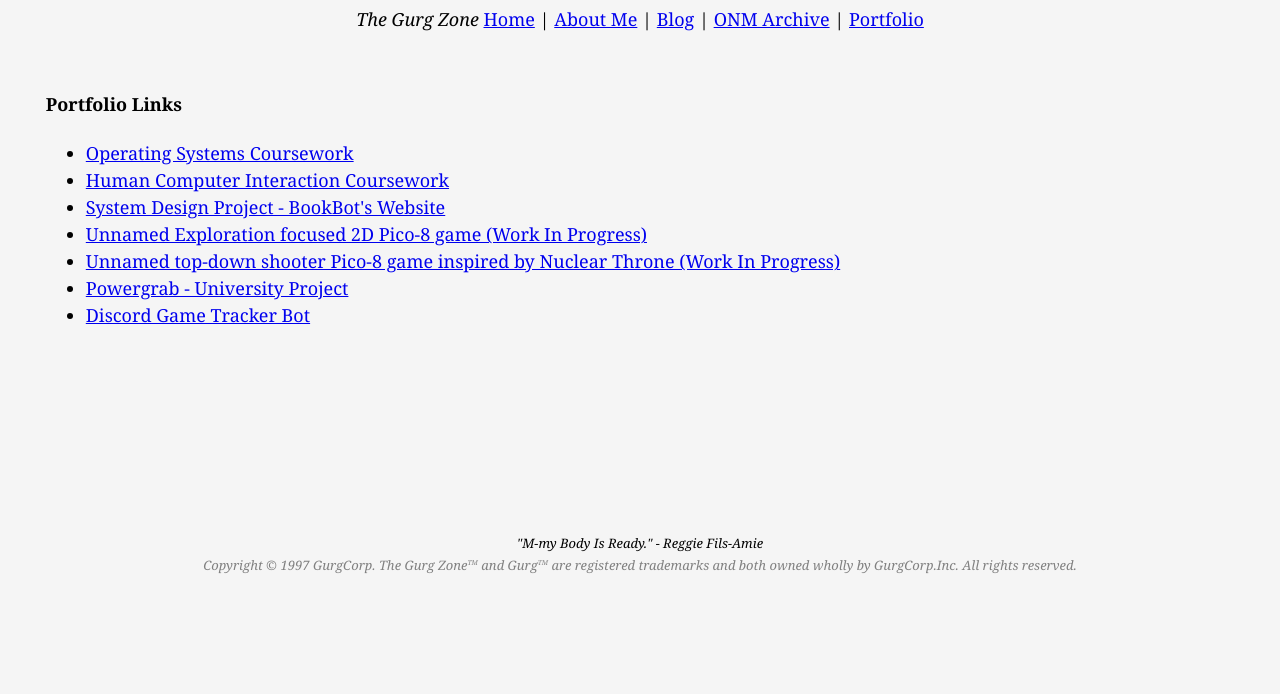
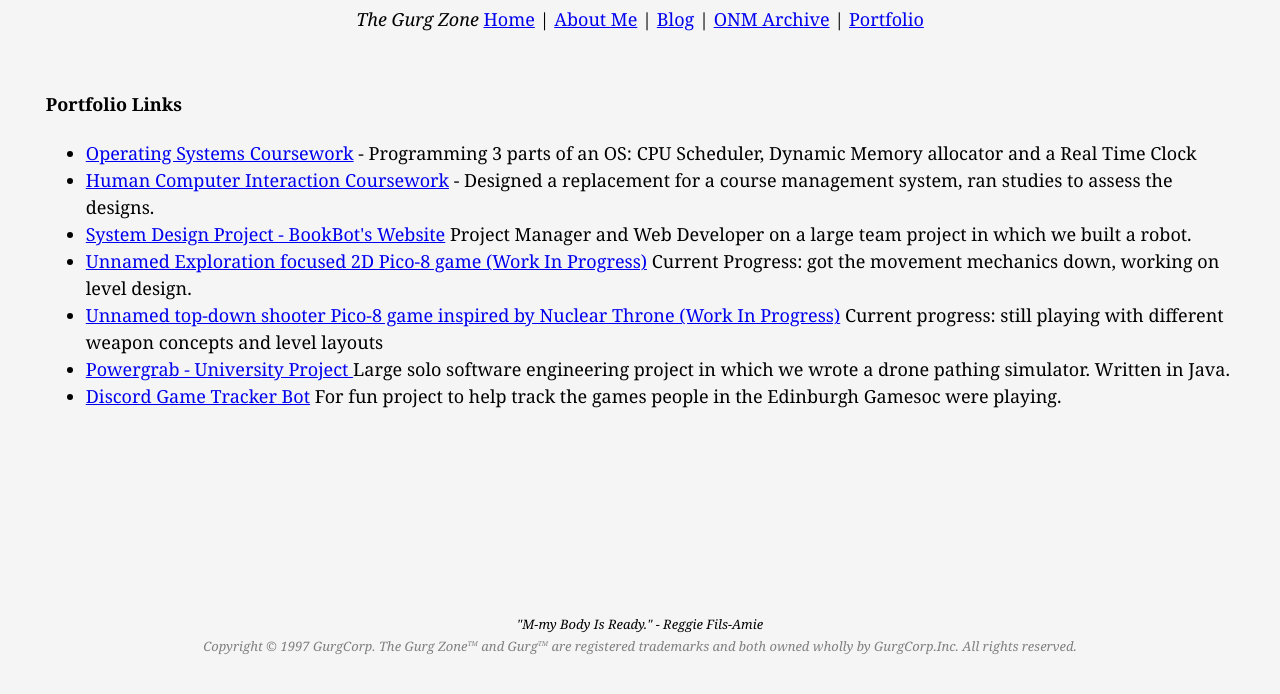
Before and after one commit to GreigHuth/greighuth.github.io, a Jekyll site: the page built from portfolio.html, in a window 1280 px wide. Shown: the top 694 px of the page. Built offline with Jekyll 4.4.1, drawn with Linux system fonts in a browser that asks for light colours.

Commit message:
Update portfolio.html

```diff
--- a/portfolio.html
+++ b/portfolio.html
@@ -11,32 +11,39 @@ layout: default
 
       <li>
         <a href="https://github.com/GreigHuth/os-coursework"> Operating Systems Coursework</a>
+        <a>- Programming 3 parts of an OS: CPU Scheduler, Dynamic Memory allocator and a Real Time Clock</a>
       </li>
 
       <li>
           <a href="https://github.com/GreigHuth/Human-Computer-Interaction-Coursework"> Human Computer Interaction Coursework</a>
-      </li>
+          <a>- Designed a replacement for a course management system, ran studies to assess the designs.</a>
+        </li>
 
       <li>
         <a href ="https://sdpgroup16.wixsite.com/bookbot">System Design Project - BookBot's Website</a>
+        <a> Project Manager and Web Developer on a large team project in which we built a robot. </a>
       </li>
 
       <li>
         <a href ="https://github.com/GreigHuth/nugam">Unnamed Exploration focused 2D Pico-8 game (Work In Progress)</a>
+        <a> Current Progress: got the movement mechanics down, working on level design. </a>
       </li>
 
       <li>
         <a href ="https://github.com/GreigHuth/nugam">Unnamed top-down shooter Pico-8 game inspired by Nuclear Throne  (Work In Progress)</a>
+        <a> Current progress: still playing with different weapon concepts and level layouts</a>
       </li>
 
       <li>
         <a href="https://github.com/GreigHuth/powergrab"> Powergrab - University Project
+        <a> Large solo software engineering project in which we wrote a drone pathing simulator. Written in Java.</a>
       </li>
+
       <li>
         <a href="https://github.com/GreigHuth/DiscordGameTracker">Discord Game Tracker Bot</a>
+        <a> For fun project to help track the games people in the Edinburgh Gamesoc were playing.</a>
       </li>
 
     </ul>
 
-
-  </div>
+</div>
```
